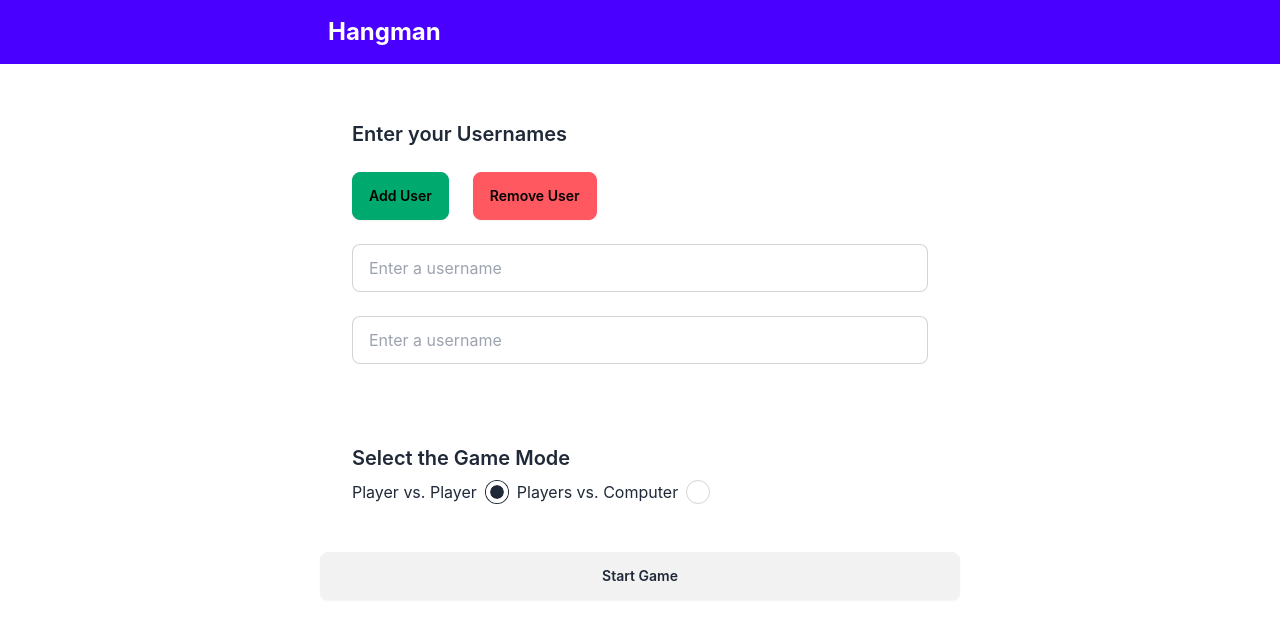
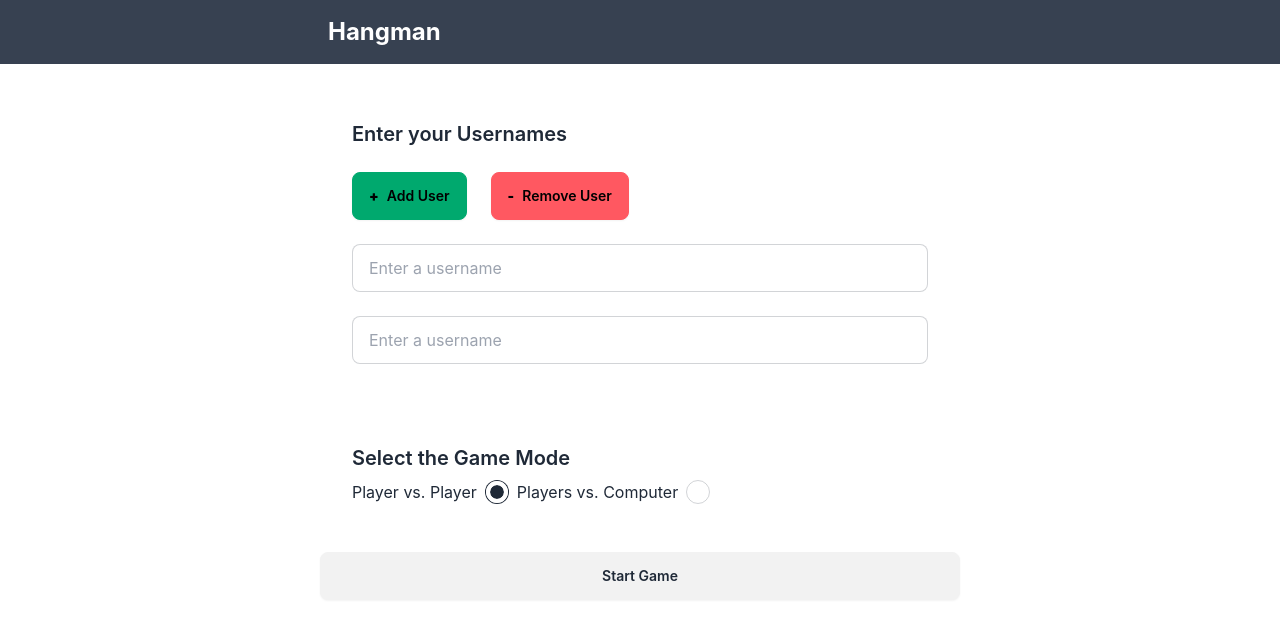
Before and after one commit to LimpidCrypto/hangman, a React (Create React App) app in the folder frontend/: page / in a window 1280 px wide. Shown: the top 638 px of the page. Built offline with nearby package versions, Linux system fonts and the light colour scheme.

Commit message:
current state

```diff
--- a/frontend/src/components/common/header.tsx
+++ b/frontend/src/components/common/header.tsx
@@ -1,8 +1,8 @@
 export default function Header() {
     return (
-        <header className="bg-primary text-white p-4">
+        <header className="text-white p-4 bg-gray-700">
             <div className="lg:w-1/2 w-full mx-auto">
-                <h1 className="text-2xl font-bold">Hangman</h1>
+                <h1 className="text-2xl font-bold"><a href="/">Hangman</a></h1>
             </div>
         </header>
     );
--- a/frontend/src/components/scoreboard.tsx
+++ b/frontend/src/components/scoreboard.tsx
@@ -5,6 +5,7 @@ export interface ScoreboardProps {
 }
 
 export function Scoreboard({ game }: ScoreboardProps) {
+    const sortedScores = Object.entries(game.user_scores).sort((a, b) => b[1] - a[1]);
     return (
         <div className="flex flex-col gap-2 border border-gray-700 rounded-lg p-4">
             <h4 className="font-bold">Scoreboard</h4>
@@ -16,10 +17,10 @@ export function Scoreboard({ game }: ScoreboardProps) {
                     </tr>
                 </thead>
                 <tbody>
-                    {game.users.map((user) => (
-                        <tr key={user}>
-                            <td className="text-center">{user}</td>
-                            <td className="text-center">{game.user_scores[user]}</td>
+                    {sortedScores.map(([username, score]) => (
+                        <tr key={username}>
+                            <td>{username}</td>
+                            <td>{score}</td>
                         </tr>
                     ))}
                 </tbody>
--- a/frontend/src/pages/home.tsx
+++ b/frontend/src/pages/home.tsx
@@ -51,12 +51,12 @@ export default function HomePage() {
                         <h2 className="card-title">Enter your Usernames</h2>
                         <div className="flex gap-6">
                             <button
-                                type="button" className="btn btn-success" onClick={() => { userCount <= 4 && setUserCount(userCount + 1) }}>Add User</button>
+                                type="button" className="btn btn-success" onClick={() => { userCount <= 4 && setUserCount(userCount + 1) }}><b>+</b>Add User</button>
                             <button type="button" className="btn btn-error" onClick={() => {
                                 if (userCount > 2) {
                                     setUserCount(userCount - 1)
                                 }
-                            }}>Remove User</button>
+                            }}><b>-</b>Remove User</button>
                         </div>
                         <div className="card-actions">
                             <UserList userCount={userCount} />
```
Also changed, not shown: 2 other files (tests, documents, lock files or other folders).
